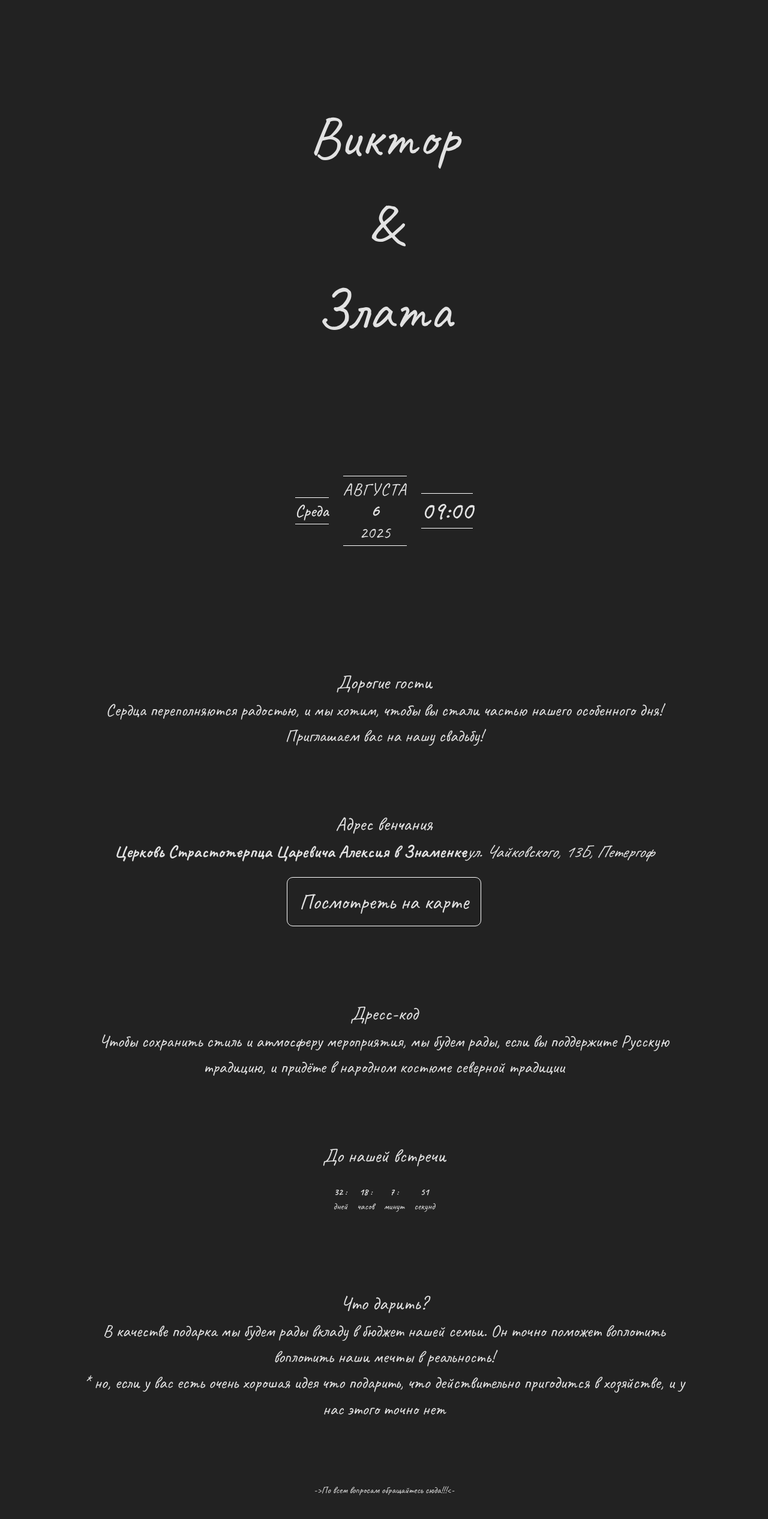
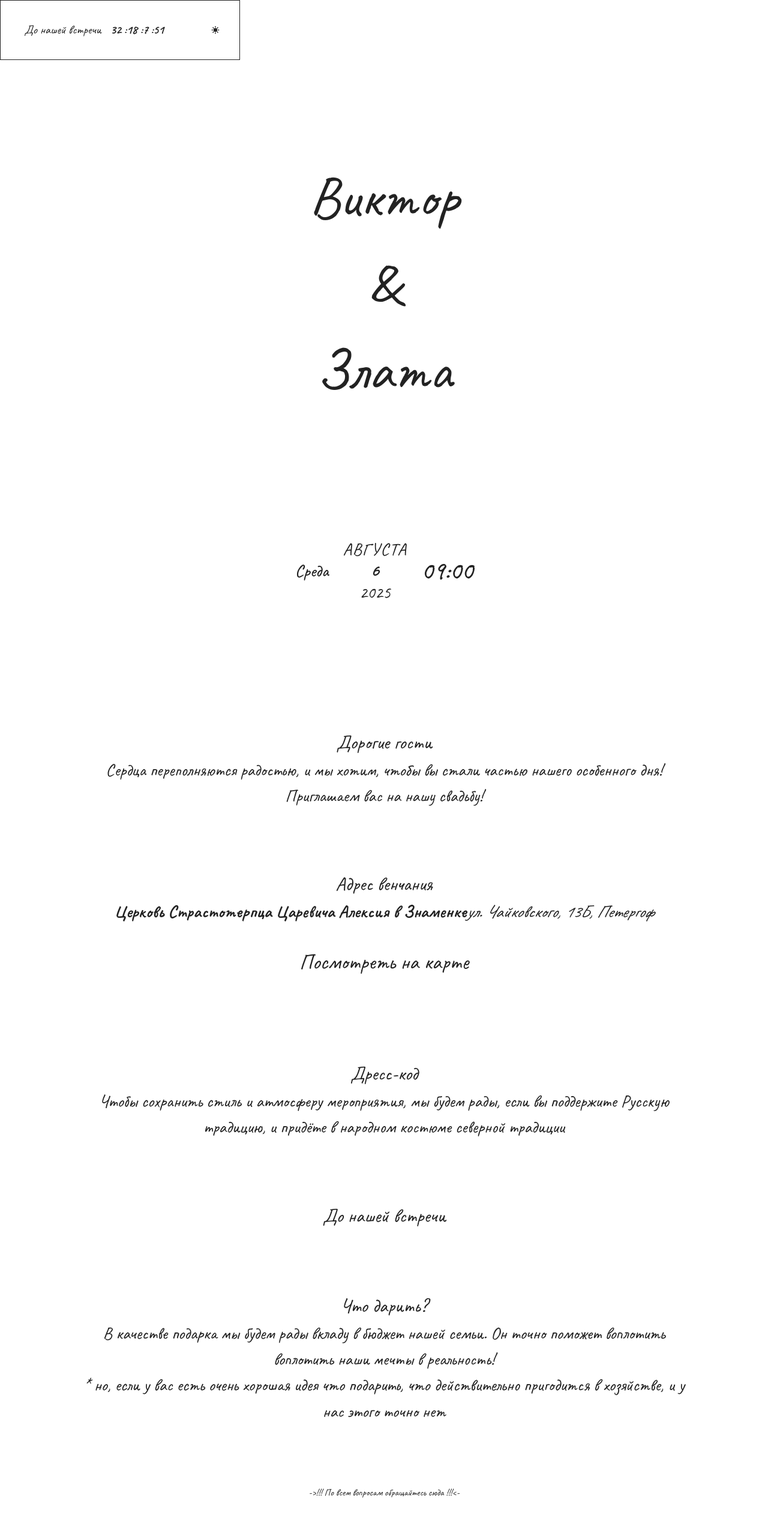
Before and after one commit to SwarmGost404/wedding, a Vue app: page / in a window 1280 px wide. Shown: the top 2532 px of the page at 60% size. Built offline with nearby package versions, Linux system fonts and the light colour scheme; a web font is replaced by a local one.

Commit message:
create dm mod and set place timer

```diff
--- a/index.html
+++ b/index.html
@@ -1,5 +1,5 @@
 <!doctype html>
-<html lang="en">
+<html lang="en" class="dark">
   <head>
     <meta charset="UTF-8" />
     <link rel="shortcut icon" href="favicon.ico" type="image/x-icon">
@@ -12,6 +12,6 @@
   <body>
     <div id="app"></div>
     <script type="module" src="/src/main.ts"></script>
-
+    <noscript>Включите js или покиньте сайт</noscript>
   </body>
 </html>
--- a/src/App.vue
+++ b/src/App.vue
@@ -9,7 +9,8 @@ const goInMap = () => {
 </script>
 
 <template>
-  <main class="w-[80%] mt-10% ml-[10%] relative top-[55px] ">
+  <Timer />
+  <main class="w-[80%] mt-10%  ml-[10%] relative top-[155px] sm:top-[55px] ">
       <h1
         class=" my-[10%]"
       >
@@ -62,7 +63,7 @@ const goInMap = () => {
       </div>
       <div class="my-[10%]">
         <h2>До нашей встречи</h2>
-        <Timer />
+
       </div>
       <div class="my-[10%]">
         <h2>
@@ -74,7 +75,7 @@ const goInMap = () => {
         <p>* но, если у вас есть очень хорошая идея что подарить, что действительно пригодится в хозяйстве, и у нас этого точно нет</p>
       </div>
       <footer class="m-[100px] my-[10%]">
-          <a class="hover:underline " href="https://t.me/swarmgost">->По всем вопросам обращайтесь сюда!!!<-</a>
+          <a class="hover:underline " href="https://t.me/swarmgost">->!!! По всем вопросам обращайтесь сюда !!!<-</a>
       </footer>
     </main>
 </template>
--- /dev/null
+++ b/src/components/DMmode.vue
@@ -0,0 +1,57 @@
+<template>
+  <button
+    @click="toggleTheme"
+    class="p-2 transition-colors"
+    aria-label="Toggle dark mode"
+  >
+
+    <svg
+      v-if="!isDark"
+      class="w-4 h-4"
+      fill="currentColor"
+      viewBox="0 0 20 20"
+    >
+      <path d="M10 2a1 1 0 011 1v1a1 1 0 11-2 0V3a1 1 0 011-1zm4 8a4 4 0 11-8 0 4 4 0 018 0zm-.464 4.95l.707.707a1 1 0 001.414-1.414l-.707-.707a1 1 0 00-1.414 1.414zm2.12-10.607a1 1 0 010 1.414l-.706.707a1 1 0 11-1.414-1.414l.707-.707a1 1 0 011.414 0zM17 11a1 1 0 100-2h-1a1 1 0 100 2h1zm-7 4a1 1 0 011 1v1a1 1 0 11-2 0v-1a1 1 0 011-1zM5.05 6.464A1 1 0 106.465 5.05l-.708-.707a1 1 0 00-1.414 1.414l.707.707zm1.414 8.486l-.707.707a1 1 0 01-1.414-1.414l.707-.707a1 1 0 011.414 1.414zM4 11a1 1 0 100-2H3a1 1 0 000 2h1z"></path>
+    </svg>
+
+
+    <svg
+      v-else
+      class="w-5 h-5 "
+      fill="currentColor"
+      viewBox="0 0 20 20"
+    >
+      <path d="M17.293 13.293A8 8 0 016.707 2.707a8.001 8.001 0 1010.586 10.586z"></path>
+    </svg>
+  </button>
+</template>
+
+<script setup>
+import { ref, onMounted } from 'vue';
+
+const isDark = ref(false);
+
+
+onMounted(() => {
+  const savedTheme = localStorage.getItem('theme');
+  const systemPrefersDark = window.matchMedia('(prefers-color-scheme: dark)').matches;
+
+  isDark.value = savedTheme ? savedTheme === 'dark' : systemPrefersDark;
+  updateTheme();
+});
+
+const toggleTheme = () => {
+  isDark.value = !isDark.value;
+  updateTheme();
+};
+
+const updateTheme = () => {
+  if (isDark.value) {
+    document.documentElement.classList.add('dark');
+    localStorage.setItem('theme', 'dark');
+  } else {
+    document.documentElement.classList.remove('dark');
+    localStorage.setItem('theme', 'light');
+  }
+};
+</script>
--- a/src/components/Timer.vue
+++ b/src/components/Timer.vue
@@ -1,6 +1,6 @@
 <script setup lang="ts">
 import { ref, onMounted } from 'vue';
-
+import DMmode from './DMmode.vue';
 
 interface TimeLeft {
   days: number;
@@ -43,27 +43,27 @@ onMounted(() => {
 });
 </script>
 <template>
-    <div class="flex items-center justify-center gap-4 p-6 ">
+    <div class="flex items-center backdrop-blur-lg fixed sm:relative sm:w-[400px] w-[100%] top-0 border h-[100px] sm:h-[100px] p-6">
+      <p class="w-[50%] text-xl">До нашей встречи</p>
+      <div class="flex w-[50%]">
         <div class="text-center">
-        <span class=" font-bold ">{{timeLeft.days + " : "}}</span>
-        <br />
-        дней
+        <span class=" text-xl font-bold">{{timeLeft.days + " : "}}</span>
+
         </div>
         <div class="text-center">
-        <span class=" font-bold ">{{timeLeft.hours + " : "}}</span>
-        <br />
-        часов
+          <span class=" text-xl font-bold">{{timeLeft.hours + " : "}}</span>
+
         </div>
         <div class="text-center">
-        <span class=" font-bold ">{{timeLeft.minutes + " : "}}</span>
-        <br />
-        минут
+          <span class=" text-xl font-bold">{{timeLeft.minutes + " : "}}</span>
+
         </div>
         <div class="text-center">
-        <span class=" font-bold ">{{timeLeft.seconds}}</span>
-        <br />
-        секунд
+          <span class=" text-xl font-bold">{{timeLeft.seconds}}</span>
+
         </div>
+      </div>
+      <DMmode />
     </div>
 </template>
 <style>
--- /dev/null
+++ b/src/shims-vue.d.ts
@@ -0,0 +1,5 @@
+declare module '*.vue' {
+  import { DefineComponent } from 'vue'
+  const component: DefineComponent<{}, {}, any>
+  export default component
+}
--- a/src/styles/style.css
+++ b/src/styles/style.css
@@ -1,15 +1,24 @@
 @import "tailwindcss";
 
 :root {
+  --color-bg-primary: #ffffff;
+  --color-bg-secondary: #eee;
+  --color-text-primary: #222;
+}
 
-  color: rgba(255, 255, 255, 0.87);
-  background-color: #222;
+.dark {
+  --color-bg-primary: #222;
+  --color-bg-secondary: #555;
+  --color-text-primary: #eee;
 }
+
 
 body {
   margin: 0;
   display: flex;
   place-items: center;
+  background-color: var(--color-bg-primary);
+  color: var(--color-text-primary);
 }
 #app {
   text-align: center;
--- /dev/null
+++ b/tailwind.config.js
@@ -0,0 +1,13 @@
+module.exports = {
+  darkMode: 'class', // Важно для ручного переключения
+  theme: {
+    extend: {
+      colors: {
+        primary: {
+          light: '#fff',
+          dark: '#222',
+        },
+      },
+    },
+  },
+}
```
Lines whose indentation alone changed are shown as unchanged.
